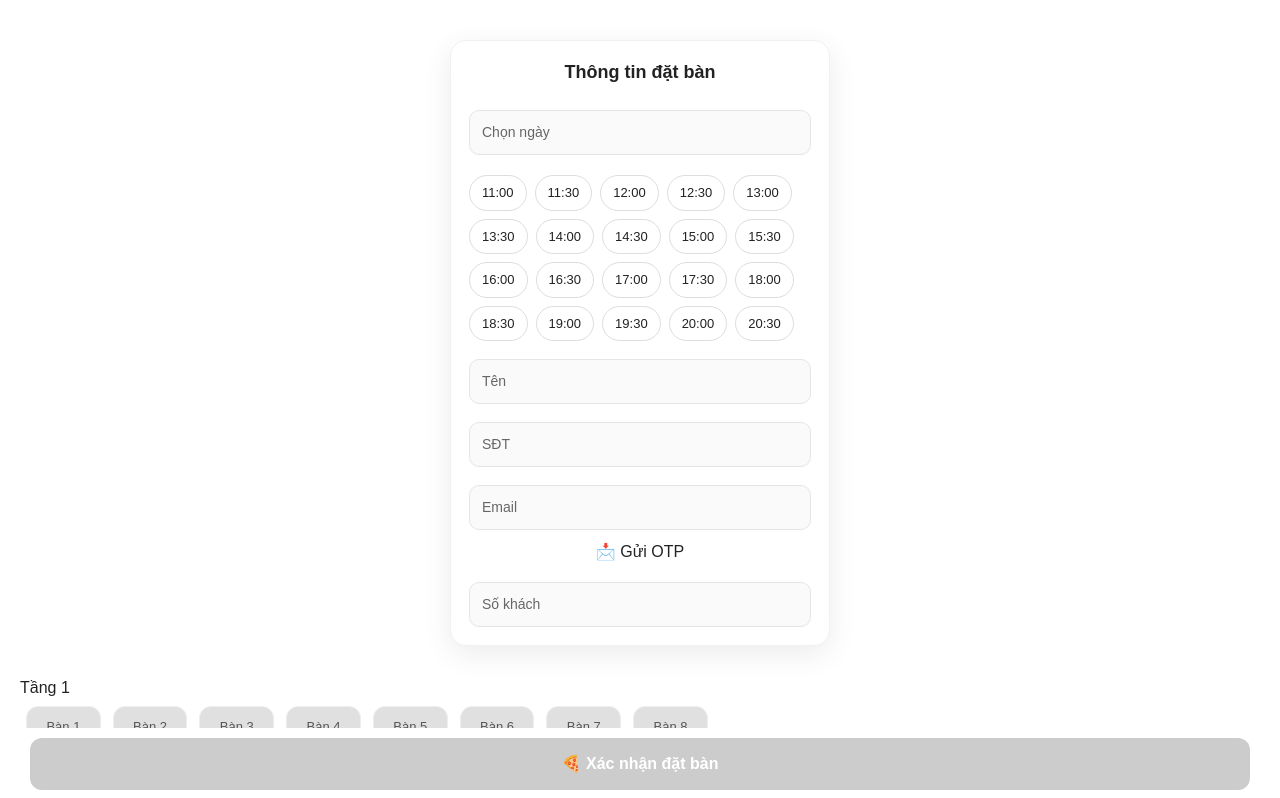
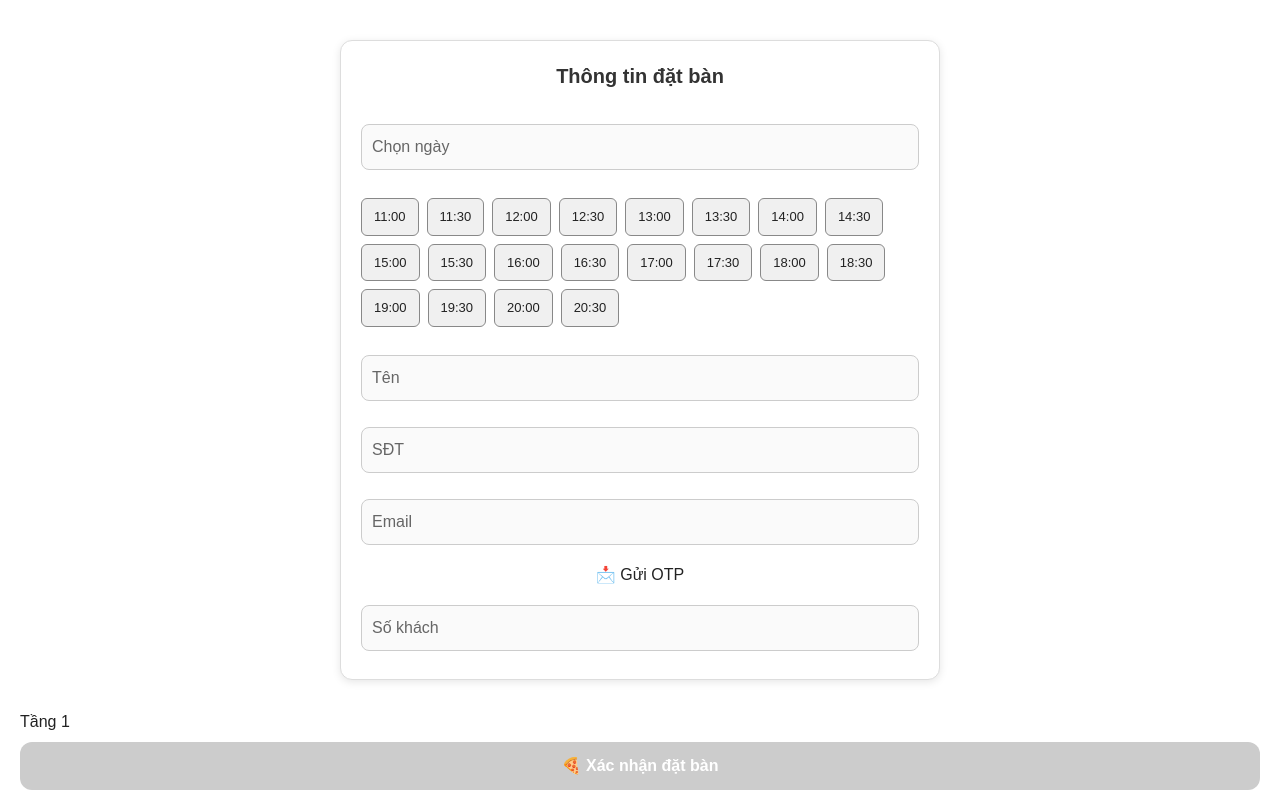
Before and after one commit to dejavuhousehalong-source/GoongPizza, a Next.js app: page / in a window 1280 px wide. Shown: the top 798 px of the page. Built offline with nearby package versions, Linux system fonts and the light colour scheme.

Commit message:
Update globals.css

```diff
--- a/app/globals.css
+++ b/app/globals.css
@@ -213,3 +213,149 @@ body {
   color: #999;
   cursor: not-allowed;
 }
+/* === BOX FORM ĐẶT BÀN === */
+.booking-box {
+  border: 1px solid #ddd;
+  padding: 20px;
+  border-radius: 12px;
+  max-width: 600px;
+  margin-bottom: 20px;
+  background: #fff;
+  box-shadow: 0 2px 8px rgba(0,0,0,0.1);
+}
+
+.booking-box h2 {
+  margin-bottom: 15px;
+  font-size: 20px;
+  color: #333;
+}
+
+.booking-box input {
+  width: 100%;
+  padding: 10px;
+  margin: 8px 0;
+  border-radius: 8px;
+  border: 1px solid #ccc;
+  font-size: 16px;
+  box-sizing: border-box;
+}
+
+/* === TIME SLOT === */
+.time-grid {
+  display: flex;
+  flex-wrap: wrap;
+  gap: 8px;
+  margin: 10px 0;
+}
+
+.time {
+  padding: 8px 12px;
+  border-radius: 6px;
+  border: 1px solid #888;
+  cursor: pointer;
+  background: #f0f0f0;
+  transition: all 0.2s ease;
+}
+
+.time.active {
+  background: #4caf50;
+  color: #fff;
+  border-color: #4caf50;
+}
+
+.time.disabled {
+  background: #ddd;
+  color: #999;
+  cursor: not-allowed;
+  border-color: #ccc;
+}
+
+/* === TABLE BUTTONS === */
+.table {
+  width: 80px;
+  height: 80px;
+  margin: 5px;
+  border-radius: 12px;
+  border: 1px solid #888;
+  cursor: pointer;
+  background: #f9f9f9;
+  position: relative;
+  transition: all 0.2s ease;
+}
+
+.table.active {
+  background: #2196f3;
+  color: #fff;
+  border-color: #2196f3;
+}
+
+.table.disabled {
+  background: #ddd;
+  color: #999;
+  cursor: not-allowed;
+  border-color: #ccc;
+}
+
+.table div {
+  position: absolute;
+  bottom: 4px;
+  width: 100%;
+  text-align: center;
+  font-size: 12px;
+  color: #555;
+}
+
+/* === SELECTED INFO === */
+.selected {
+  margin-top: 15px;
+  font-size: 16px;
+  font-weight: bold;
+  color: #4caf50;
+}
+
+/* === STICKY BOOK BUTTON === */
+.sticky-book {
+  position: sticky;
+  bottom: 0;
+  background: #fff;
+  padding: 10px 0;
+  text-align: center;
+  margin-top: 20px;
+}
+
+.btn-book {
+  padding: 12px 24px;
+  font-size: 16px;
+  border-radius: 12px;
+  background: #ff5722;
+  color: #fff;
+  border: none;
+  cursor: pointer;
+  transition: all 0.2s ease;
+}
+
+.btn-book:disabled {
+  background: #ccc;
+  cursor: not-allowed;
+}
+
+/* === POPUP SUCCESS === */
+.popup {
+  position: fixed;
+  top: 20px;
+  right: 20px;
+  background: #4caf50;
+  color: #fff;
+  padding: 15px 20px;
+  border-radius: 12px;
+  box-shadow: 0 2px 8px rgba(0,0,0,0.2);
+  z-index: 1000;
+  animation: fadeInOut 3s forwards;
+}
+
+@keyframes fadeInOut {
+  0% { opacity: 0; transform: translateY(-10px);}
+  10% { opacity: 1; transform: translateY(0);}
+  90% { opacity: 1; transform: translateY(0);}
+  100% { opacity: 0; transform: translateY(-10px);}
+}
```
